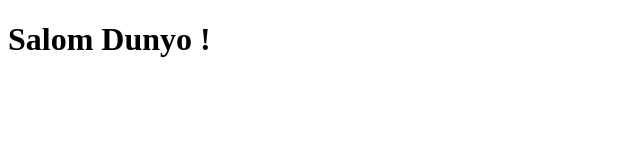
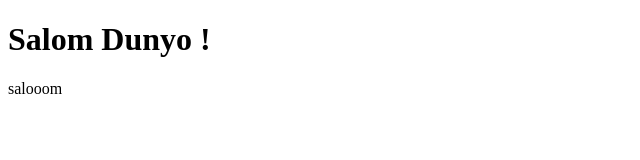
Before and after one commit to Najimbek/giit, a plain HTML site: page index.html in a window 1280 px wide. Shown: the full height of the page, 0-640 px from the left. Drawn offline with Linux system fonts and the light colour scheme.

Commit message:
p qushildi

```diff
--- a/index.html
+++ b/index.html
@@ -7,5 +7,6 @@
 </head>
 <body>
   <h1>Salom Dunyo !</h1>
+  <p>salooom</p>
 </body>
 </html>
```
